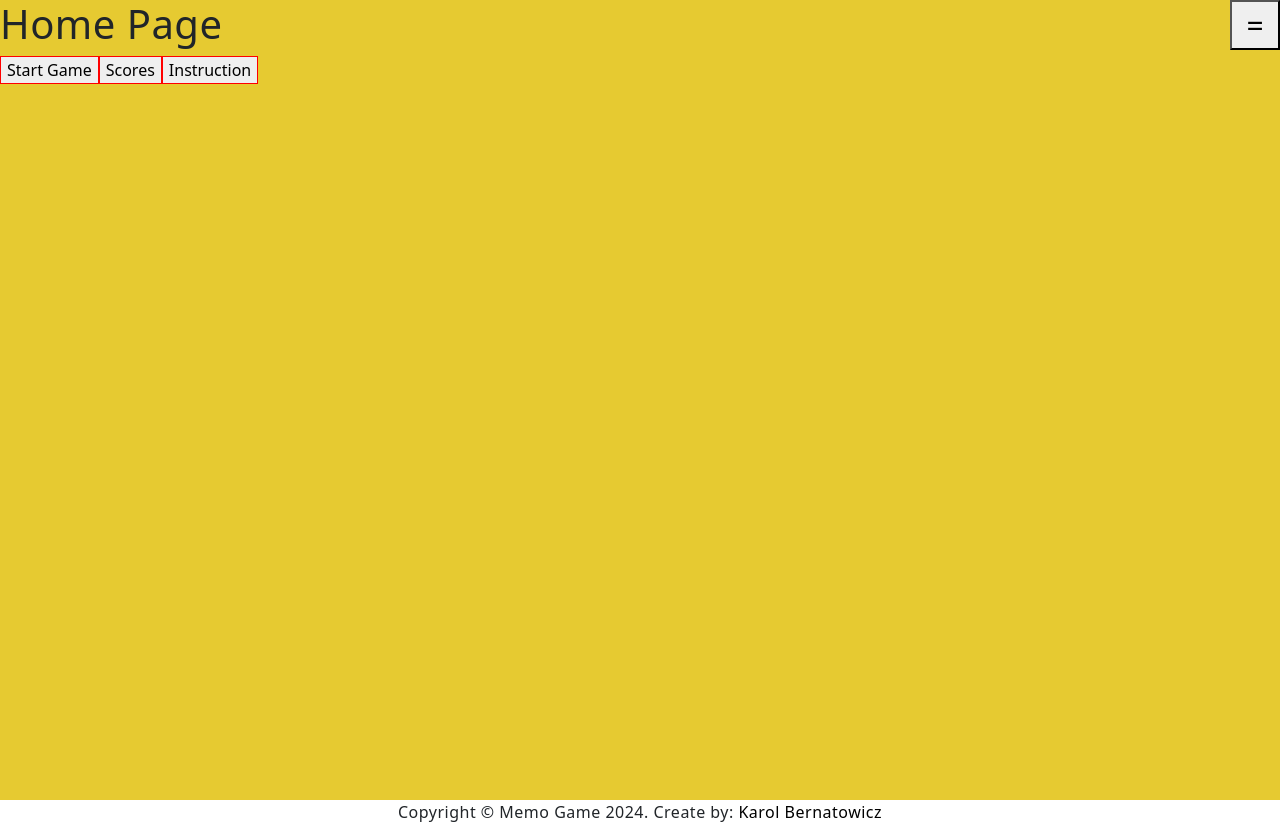
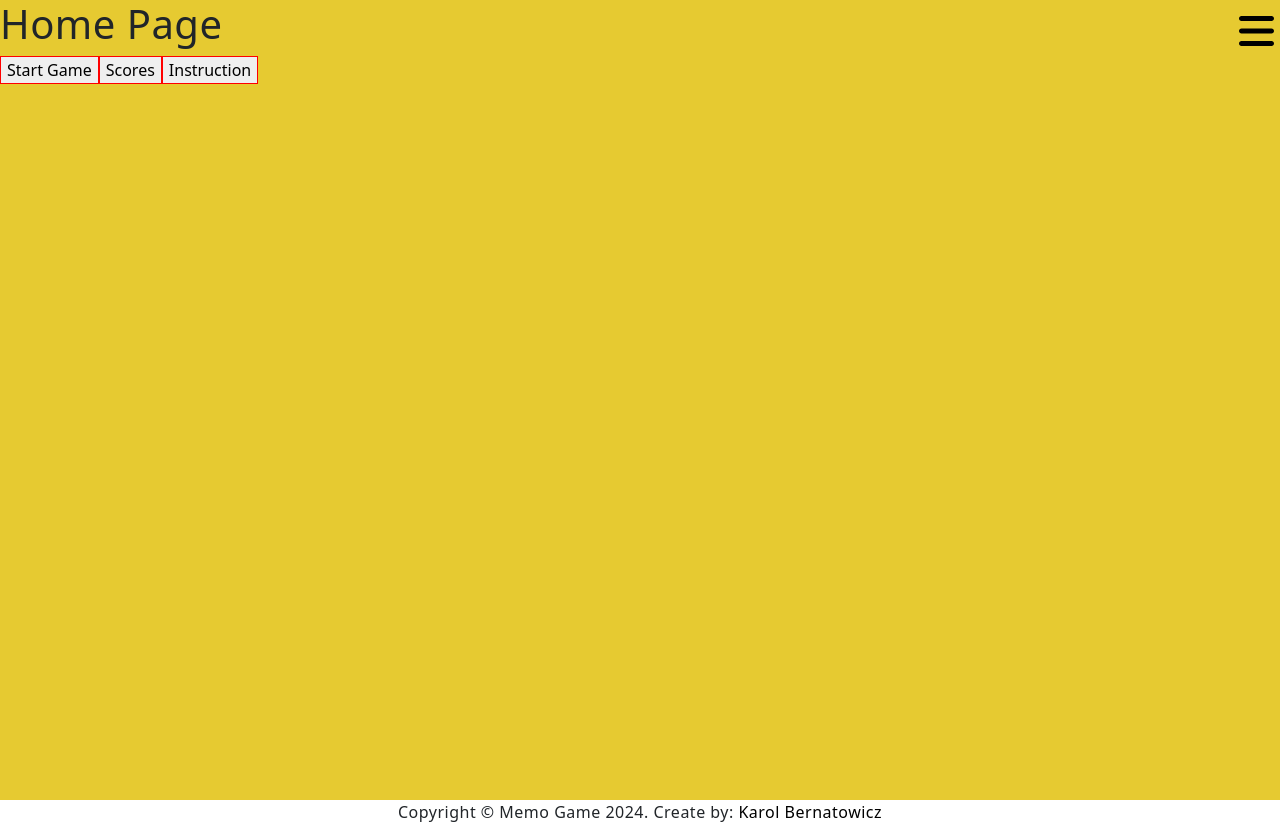
Before and after one commit to karollion/Game-Memo, a React (Create React App) app in the folder client/: page / in a window 1280 px wide. Built offline with nearby package versions, Linux system fonts and the light colour scheme.

Commit message:
Add fontawesome incons in navi

```diff
--- a/client/package.json
+++ b/client/package.json
@@ -3,6 +3,9 @@
   "version": "0.1.0",
   "private": true,
   "dependencies": {
+    "@fortawesome/fontawesome-svg-core": "^6.5.1",
+    "@fortawesome/free-solid-svg-icons": "^6.5.1",
+    "@fortawesome/react-fontawesome": "^0.2.0",
     "@reduxjs/toolkit": "^2.2.1",
     "@testing-library/jest-dom": "^5.17.0",
     "@testing-library/user-event": "^13.5.0",
--- a/client/src/components/views/Nav/Nav.module.scss
+++ b/client/src/components/views/Nav/Nav.module.scss
@@ -7,14 +7,17 @@
       text-decoration: none;
     }
 
+
+
     .toggleBtn {
       position: fixed;
       top: 0;
       right: 0;
       z-index: 99;
-      width: 50px;
-      height: 50px;
       cursor: pointer;
+      font-size: 40px;
+      background: none;
+      border: none;
     }
 
     ul {
--- a/client/src/components/views/Nav/Nav.tsx
+++ b/client/src/components/views/Nav/Nav.tsx
@@ -1,6 +1,8 @@
 import { NavLink } from 'react-router-dom';
 import styles from './Nav.module.scss';
 import React, { useState } from 'react';
+import { FontAwesomeIcon } from '@fortawesome/react-fontawesome';
+import { faBars, faXmark, faVolumeHigh, faVolumeXmark } from '@fortawesome/free-solid-svg-icons';
 
 const Nav: React.FC = () : JSX.Element => {
   const [toggleNav, setToggleNav] = useState<boolean>(false);
@@ -11,13 +13,15 @@ const Nav: React.FC = () : JSX.Element => {
         <button
           className={styles.toggleBtn}
           onClick={() => setToggleNav((prev) => !prev)}>
-          {toggleNav ? 'x' : '='}
+          {toggleNav ? <FontAwesomeIcon  className={styles.icon} icon={faXmark} /> : <FontAwesomeIcon  className={styles.icon} icon={faBars} />}
         </button>
         {toggleNav ?
           <ul>
             <NavLink onClick={() => setToggleNav((prev) => !prev)} className={({ isActive }) => isActive ? styles.linkActive : styles.link} to="/">Home</NavLink>
             <NavLink onClick={() => setToggleNav((prev) => !prev)} className={({ isActive }) => isActive ? styles.linkActive : styles.link} to="/scores">Scores</NavLink>
             <NavLink onClick={() => setToggleNav((prev) => !prev)} className={({ isActive }) => isActive ? styles.linkActive : styles.link} to="/instruction">Instruction</NavLink>
+            <FontAwesomeIcon  className={styles.icon} icon={faVolumeHigh} />
+            <FontAwesomeIcon  className={styles.icon} icon={faVolumeXmark} />
           </ul>
         : null}
       </nav>
```
Also changed, not shown: 1 other file (tests, documents, lock files or other folders).
